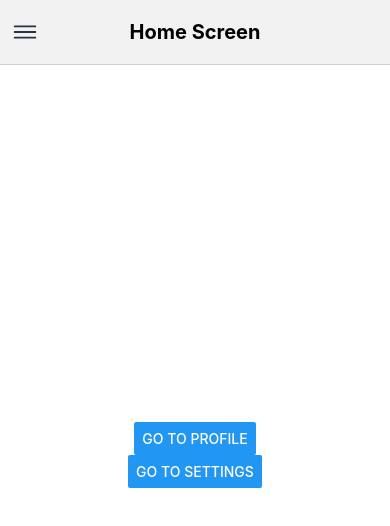
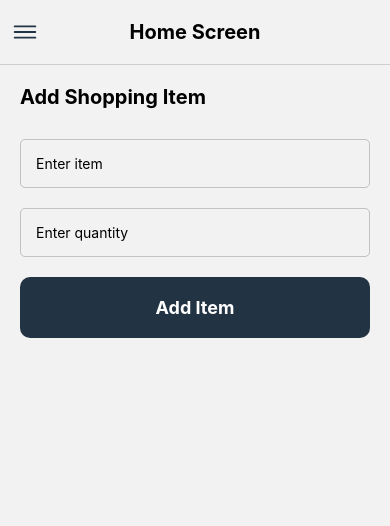
Before and after one commit to sanjibsunahcl/typescriptDemo, a React Native app: screen /home in a window 390 px wide. Shown: the top 526 px of the page. Built offline with nearby package versions, Linux system fonts and the light colour scheme.

Commit message:
Typescript navigation set up

```diff
--- a/src/screens/home.tsx
+++ b/src/screens/home.tsx
@@ -1,7 +1,9 @@
-import * as React from 'react';
-import {View, Button, SafeAreaView, StyleSheet} from 'react-native';
+import React, {useState} from 'react';
+import {View, SafeAreaView, StyleSheet, FlatList} from 'react-native';
 import {NativeStackScreenProps} from '@react-navigation/native-stack';
 import Header from '../components/header';
+import AddItem, {IItem} from '../components/addItem';
+import Item from '../components/item';
 
 export type RootStackParamList = {
   home: undefined;
@@ -12,17 +14,36 @@ export type RootStackParamList = {
 type HomeScreenProps = NativeStackScreenProps<RootStackParamList, 'home'>;
 
 const HomeScreen: React.FC<HomeScreenProps> = props => {
+  const [shoppingList, setShoppingList] = useState<IItem[]>([]);
+
+  const onItemCLick = (item: string, index: number) => {
+    console.log('hjfhdjhjdfhjb nn ' + item + ' ' + index);
+    let filteredArray = shoppingList.filter(value => value.item !== item);
+    // console.log('filuyewyu' + JSON.stringify(filteredArray));
+    setShoppingList(filteredArray);
+  };
+
   return (
     <SafeAreaView style={styles.mainContainer}>
-      <Header title="Home Screen" />
-      <View style={styles.container}>
-        <Button
-          title="Go to Profile"
-          onPress={() => props.navigation.push('profile')}
+      <Header
+        title="Home Screen"
+        menuPress={() => props.navigation.openDrawer()}
+      />
+      <View style={styles.contentWrapper}>
+        <AddItem
+          setShoppingList={setShoppingList}
+          shoppingList={shoppingList}
         />
-        <Button
-          title="Go to Settings"
-          onPress={() => props.navigation.push('settings')}
+        <FlatList
+          data={shoppingList}
+          keyExtractor={(item, index) => `${item.item}-${index}`}
+          renderItem={({item, index}) => (
+            <Item
+              item={item.item}
+              quantity={item.quantity}
+              onclick={() => onItemCLick(item.item, index)}
+            />
+          )}
         />
       </View>
     </SafeAreaView>
@@ -41,4 +62,7 @@ const styles = StyleSheet.create({
     justifyContent: 'center',
     backgroundColor: 'white',
   },
+  contentWrapper: {
+    padding: 20,
+  },
 });
```
